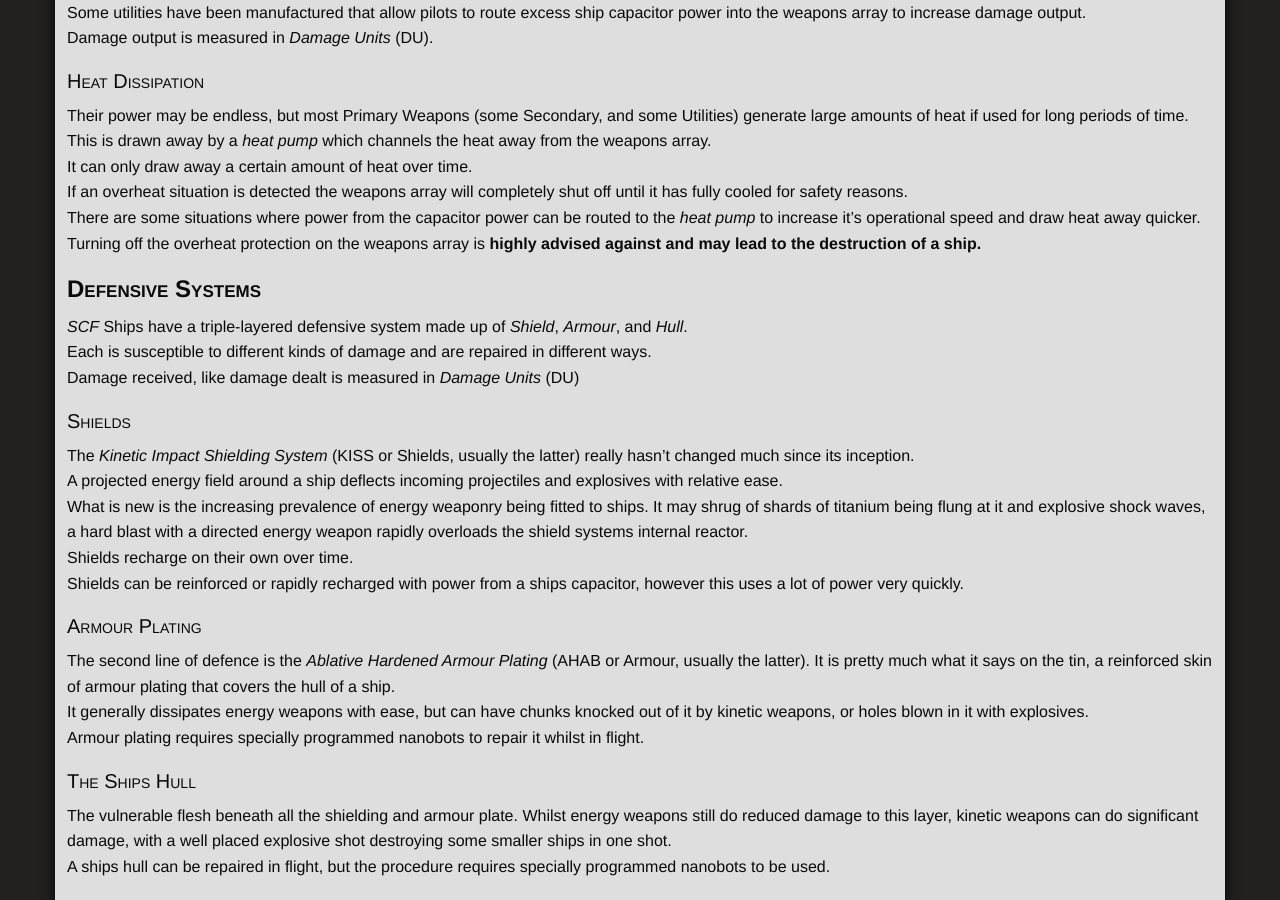
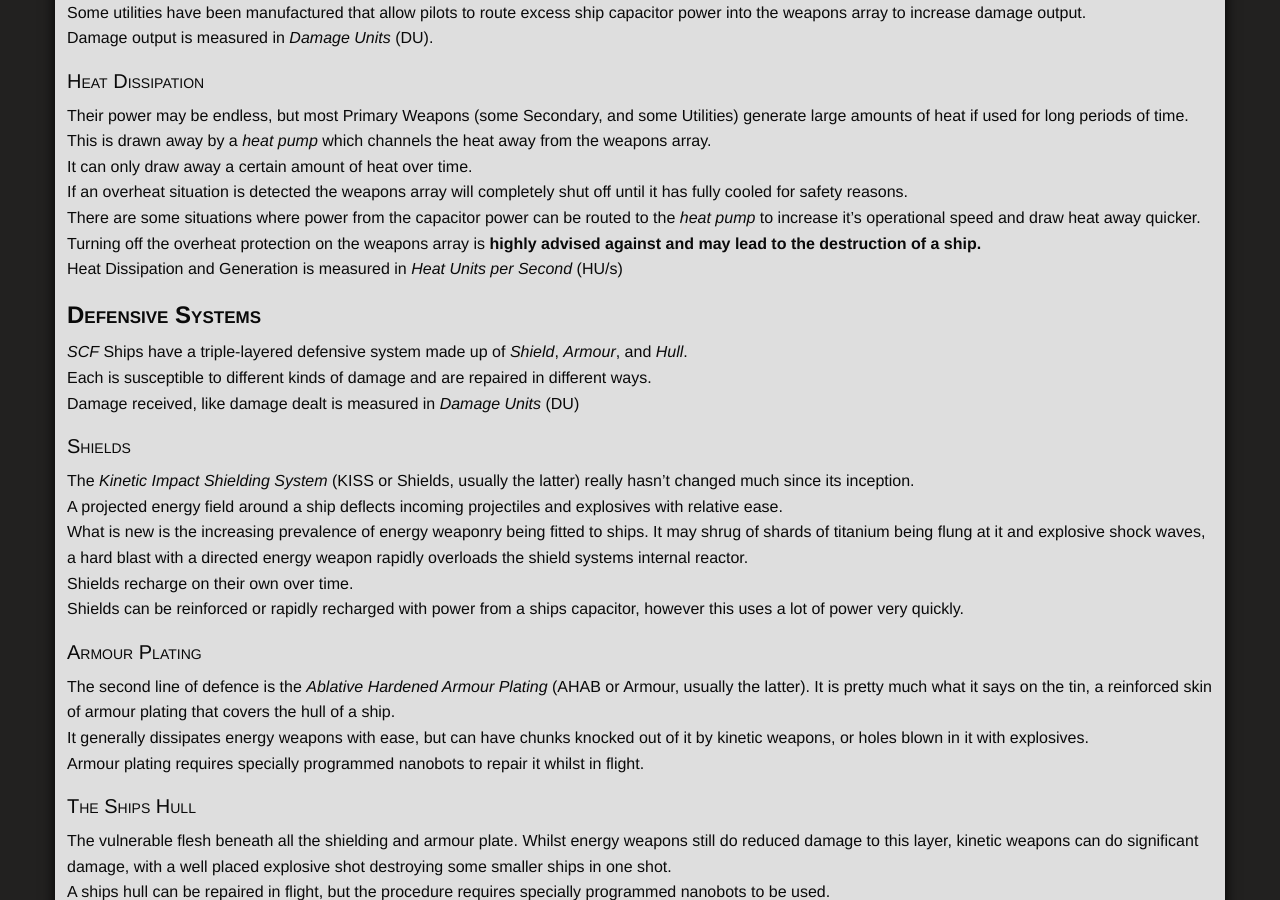
Before and after one commit to ori-sky/polar-space, a Jekyll site: the page built from designs/ships.md, in a window 1280 px wide and 900 px high, scrolled down 1229 px. Built offline with Jekyll 4.4.1, drawn with Linux system fonts in a browser that asks for light colours; nearby versions of some CDN libraries; some web fonts are replaced; our own code applies the rules of GitHub Pages for plain Markdown files; library files that are not in the unit come from our copies; some of the changed lines change nothing that is shown; some of the changed text lies outside the part shown.

Commit message:
designs/ships.md updated from https://stackedit.io/

```diff
--- a/designs/ships.md
+++ b/designs/ships.md
@@ -44,6 +44,7 @@
 If an overheat situation is detected the weapons array will completely shut off until it has fully cooled for safety reasons.
 There are some situations where power from the capacitor power can be routed to the *heat pump* to increase it's operational speed and draw heat away quicker.
 Turning off the overheat protection on the weapons array is **highly advised against and may lead to the destruction of a ship.**
+Heat Dissipation and Generation is measured in *Heat Units per Second* (HU/s)
 
 ## Defensive Systems
 *SCF* Ships have a triple-layered defensive system made up of *Shield*, *Armour*, and *Hull*.
@@ -82,7 +83,7 @@
 **Utility Slots** | [CLASSIFIED] | **Armour** | [CLASSIFIED]DU
 **Item Slots** | [CLASSIFIED] | **Hull** | [CLASSIFIED]DU
 **Manoeuvrability** | V/High | **Top Speed** | [CLASSIFIED]m/s
-**Heat Dissipation Rate** | [CLASSIFIED]HU/s |
+**Heat Dissipation Rate** | [CLASSIFIED]HU/s | **IFD Overdrive Power** | High
 
 After the *Corporation Wars* came to their slow, stuttering end, the *Starlight Research and Development Consortium* began work on the “Arena Combat Vessel” or ACV.
 A powerful and versatile ship with near unlimited expandability built to operate in Arena Combat scenarios.
@@ -91,7 +92,7 @@
 The ACV IX is only available in “Classic Arena” mode and starts with *The Vulkan Cannon* and *Phased Pulse Cannon* weapons pre-fitted, with the rest collectable from “fitting points” distributed around the arena.
 <!--stackedit_data:
 eyJwcm9wZXJ0aWVzIjoiZXh0ZW5zaW9uczpcbiAgcHJlc2V0Oi
-BnZm1cbiIsImhpc3RvcnkiOlstMjA5ODcwNDUxOSwxNjA1MzA3
-MjIxLC00NzI5NTkzNjQsMTk3Nzc2MjA2MiwxMTkzMDEyNzY0LC
-0xMDM0MDI1OTE3XX0=
+BnZm1cbiIsImhpc3RvcnkiOlsyMDE5NzA1OTQ0LDE2MDUzMDcy
+MjEsLTQ3Mjk1OTM2NCwxOTc3NzYyMDYyLDExOTMwMTI3NjQsLT
+EwMzQwMjU5MTddfQ==
 -->
```
